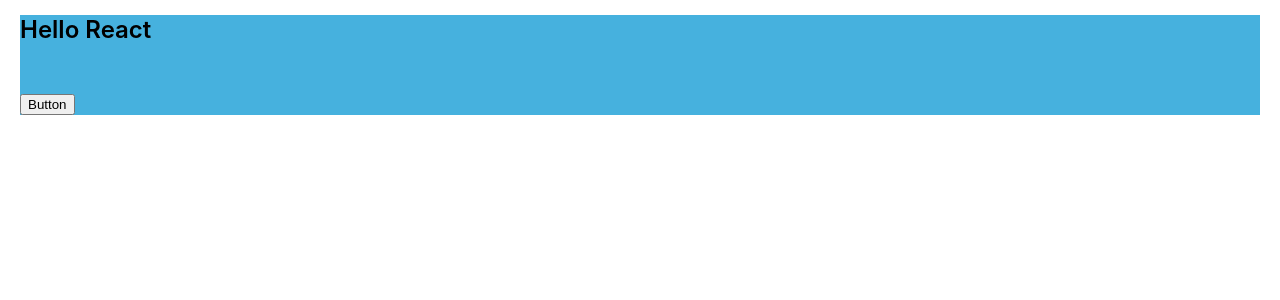
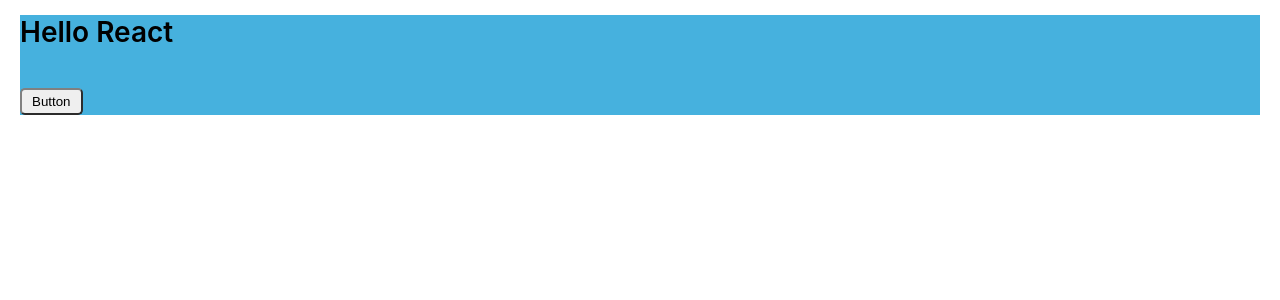
Before and after one commit to ElenaStr13/HomeworkJS---Past2-FE3, a React (Create React App) app: page / in a window 1280 px wide. Shown: the top 300 px of the page. Built offline with nearby package versions, Linux system fonts and the light colour scheme.

Commit message:
reactfirst

```diff
--- a/public/index.html
+++ b/public/index.html
@@ -1,20 +1,17 @@
 <!DOCTYPE html>
 <html lang="en">
+
 <head>
   <meta charset="utf-8" />
-    <link rel="icon" href="%PUBLIC_URL%/favicon.ico" />
   <meta name="viewport" content="width=device-width, initial-scale=1" />
-    <meta name="theme-color" content="#000000" />
-    <meta
-      name="description"
-      content="Web site created using create-react-app"
-    />
-    <link rel="apple-touch-icon" href="%PUBLIC_URL%/logo192.png" />
+  <metaname="description" content="Web site created using create-react-app" />
 
   <title>React App first</title>
 </head>
+
 <body>
   <noscript>You need to enable JavaScript to run this app.</noscript>
   <div id="root"></div>
 </body>
+
 </html>
--- a/src/App.css
+++ b/src/App.css
@@ -1,18 +1,3 @@
 .App {
-  text-align: center;
+  margin: 10px 20px;
 }
-
-.wrapper {
-  height: 100px;
-  margin: 15px 20px;
-  display: flex;
-  flex-direction: column;
-  justify-items: left;
-  justify-content: space-between;
-  align-items: flex-start;
-}
-
-.hello-text {
-  font-size: 24px;
-  font-weight: 600;
-}
--- a/src/App.js
+++ b/src/App.js
@@ -4,11 +4,9 @@ import Header from './components/Header';
 function App() {
   return (
     <div className="App">
-      <div style={{ backgroundColor: '#46B1DE' }} className="wrapper">
+      <div style={{ backgroundColor: '#46B1DE' }} >
         <Header  />
-        <div>
-        <button onClick={() => console.log('Click on button')}>Button</button>
-        </div>
+
       </div>
     </div>
   );
--- /dev/null
+++ b/src/components/Header.css
@@ -0,0 +1,20 @@
+.wrapper {
+    height: 100px;
+    margin: 15px 0px;
+    display: flex;
+    flex-direction: column;
+    justify-items: left;
+    justify-content: space-between;
+    align-items: flex-start;
+  }
+
+.hello-text {
+    font-size: 28px;
+    font-weight: 600;
+  }
+
+  button {
+    border-color: grey;
+    border-radius: 5px;
+    padding: 4px 10px;
+  }
--- a/src/components/Header.js
+++ b/src/components/Header.js
@@ -1,7 +1,13 @@
 import React from 'react';
+import './Header.css';
 
 function Header() {
-    return <div className = "hello-text">Hello React</div>
+    return <div className="wrapper">
+        <div className="hello-text">Hello React</div>
+        <div>
+        <button onClick={() => console.log('Click on button')}>Button</button>
+        </div>
+    </div>
 }
 
 export default Header;
--- a/src/index.js
+++ b/src/index.js
@@ -2,7 +2,7 @@ import React from 'react';
 import ReactDOM from 'react-dom/client';
 import './index.css';
 import App from './App';
-import reportWebVitals from './reportWebVitals';
+
 
 const root = ReactDOM.createRoot(document.getElementById('root'));
 root.render(
@@ -10,8 +10,3 @@ root.render(
     <App />
   </React.StrictMode>
 );
-
-// If you want to start measuring performance in your app, pass a function
-// to log results (for example: reportWebVitals(console.log))
-// or send to an analytics endpoint. Learn more: https://bit.ly/CRA-vitals
-reportWebVitals();
--- a/src/reportWebVitals.js
+++ /dev/null
@@ -1,13 +0,0 @@
-const reportWebVitals = onPerfEntry => {
-  if (onPerfEntry && onPerfEntry instanceof Function) {
-    import('web-vitals').then(({ getCLS, getFID, getFCP, getLCP, getTTFB }) => {
-      getCLS(onPerfEntry);
-      getFID(onPerfEntry);
-      getFCP(onPerfEntry);
-      getLCP(onPerfEntry);
-      getTTFB(onPerfEntry);
-    });
-  }
-};
-
-export default reportWebVitals;
```
Also changed, not shown: src/setupTests.js (deleted, +0 -5 lines), 1 other file (tests, documents, lock files or other folders). Lines whose indentation alone changed are shown as unchanged.
